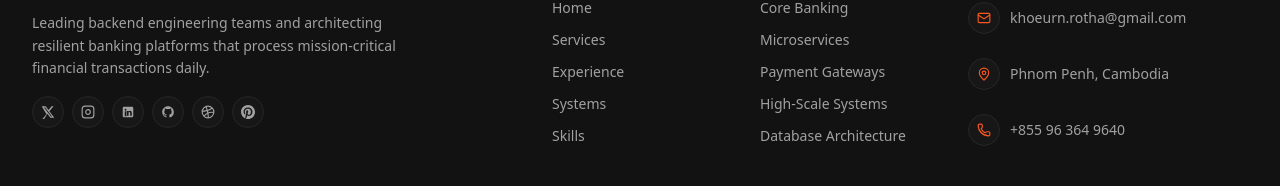
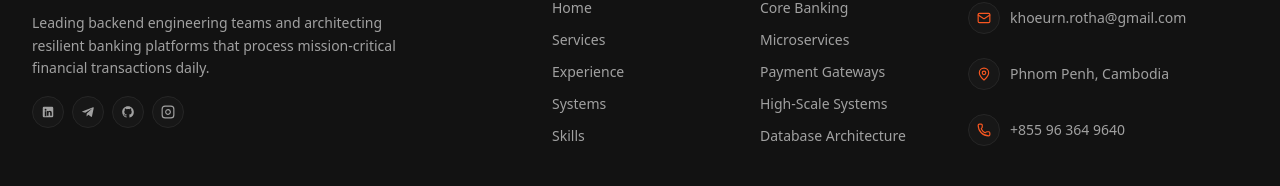
Before and after one commit to pudeth/rotha-portfolio, a React (Vite) app: page / in a window 1280 px wide. Shown: the part 6304-6490 px from the top of the page. Built offline with nearby package versions, Linux system fonts and the light colour scheme; a web font is replaced by a local one.

Commit message:
feat: update footer socials to keep only LinkedIn, Telegram, GitHub, and Instagram

```diff
--- a/src/components/Footer.jsx
+++ b/src/components/Footer.jsx
@@ -10,28 +10,8 @@ export default function Footer({ profile, onOpenContact }) {
   // SVG Icons for social links matching the image footer icons
   const socials = [
     {
-      name: 'X (Twitter)',
-      href: 'https://twitter.com',
-      svg: (
-        <svg className="w-3.5 h-3.5 fill-current" viewBox="0 0 24 24">
-          <path d="M18.244 2.25h3.308l-7.227 8.26 8.502 11.24H16.17l-5.214-6.817L4.99 24.75H1.68l7.73-8.835L1.254 2.25H8.08l4.713 6.231zm-1.161 17.52h1.833L7.084 4.126H5.117z" />
-        </svg>
-      )
-    },
-    {
-      name: 'Instagram',
-      href: 'https://instagram.com',
-      svg: (
-        <svg className="w-3.5 h-3.5 fill-none stroke-current stroke-2" viewBox="0 0 24 24">
-          <rect x="2" y="2" width="20" height="20" rx="5" ry="5" />
-          <path d="M16 11.37A4 4 0 1 1 12.63 8 4 4 0 0 1 16 11.37z" />
-          <line x1="17.5" y1="6.5" x2="17.51" y2="6.5" />
-        </svg>
-      )
-    },
-    {
       name: 'LinkedIn',
-      href: 'https://linkedin.com',
+      href: profile?.linkedin || 'https://www.linkedin.com/in/rotha-khoeurn-23ab0262/',
       svg: (
         <svg className="w-3.5 h-3.5 fill-current" viewBox="0 0 24 24">
           <path d="M19 3a2 2 0 0 1 2 2v14a2 2 0 0 1-2 2H5a2 2 0 0 1-2-2V5a2 2 0 0 1 2-2h14m-.5 15.5v-5.3a3.26 3.26 0 0 0-3.26-3.26c-.85 0-1.84.52-2.28 1.3v-1.11h-2.79v8.37h2.79v-4.93c0-.77.62-1.4 1.39-1.4a1.4 1.4 0 0 1 1.4 1.4v4.93h2.75M6.46 10.9v8.37H9.2V10.9H6.46M7.83 6.45a1.6 1.6 0 1 0 0 3.2 1.6 1.6 0 0 0 0-3.2z" />
@@ -39,8 +19,17 @@ export default function Footer({ profile, onOpenContact }) {
       )
     },
     {
+      name: 'Telegram',
+      href: profile?.telegramUrl || 'https://t.me/rotha_kh',
+      svg: (
+        <svg className="w-3.5 h-3.5 fill-current" viewBox="0 0 24 24">
+          <path d="M20.665 3.717l-17.73 6.837c-1.21.486-1.203 1.161-.222 1.462l4.552 1.42 10.532-6.645c.498-.303.953-.14.579.192l-8.533 7.701h-.002l-.313 4.674c.458 0 .66-.21.916-.457l2.199-2.138 4.573 3.378c.842.464 1.446.225 1.656-.78l2.997-14.121c.307-1.23-.469-1.786-1.272-1.419z" />
+        </svg>
+      )
+    },
+    {
       name: 'GitHub',
-      href: 'https://github.com',
+      href: profile?.github || 'https://github.com/pudeth',
       svg: (
         <svg className="w-3.5 h-3.5 fill-current" viewBox="0 0 24 24">
           <path fillRule="evenodd" clipRule="evenodd" d="M12 2C6.477 2 2 6.484 2 12.017c0 4.425 2.865 8.18 6.839 9.504.5.092.682-.217.682-.483 0-.237-.008-.868-.013-1.703-2.782.605-3.369-1.343-3.369-1.343-.454-1.158-1.11-1.466-1.11-1.466-.908-.62.069-.608.069-.608 1.003.07 1.53 1.032 1.53 1.032.892 1.53 2.341 1.088 2.91.832.092-.647.35-1.088.636-1.338-2.22-.253-4.555-1.113-4.555-4.951 0-1.093.39-1.988 1.029-2.688-.103-.253-.446-1.272.098-2.65 0 0 .84-.27 2.75 1.026A9.564 9.564 0 0112 6.844c.85.004 1.705.115 2.504.337 1.909-1.296 2.747-1.027 2.747-1.027.546 1.379.202 2.398.1 2.651.64.7 1.028 1.595 1.028 2.688 0 3.848-2.339 4.695-4.566 4.943.359.309.678.92.678 1.855 0 1.338-.012 2.419-.012 2.747 0 .268.18.58.688.482A10.019 10.019 0 0022 12.017C22 6.484 17.522 2 12 2z" />
@@ -48,23 +37,13 @@ export default function Footer({ profile, onOpenContact }) {
       )
     },
     {
-      name: 'Dribbble',
-      href: 'https://dribbble.com',
+      name: 'Instagram',
+      href: profile?.instagram || 'https://instagram.com',
       svg: (
         <svg className="w-3.5 h-3.5 fill-none stroke-current stroke-2" viewBox="0 0 24 24">
-          <circle cx="12" cy="12" r="10" />
-          <path d="M19.13 5.09C15.22 9.14 10 10.44 2.25 10.94" />
-          <path d="M21.75 12.84c-6.62-1.41-12.14 1-16.38 6.32" />
-          <path d="M8.5 2.5c2.31 4.54 3.73 9.47 4.25 19" />
-        </svg>
-      )
-    },
-    {
-      name: 'Pinterest',
-      href: 'https://pinterest.com',
-      svg: (
-        <svg className="w-3.5 h-3.5 fill-current" viewBox="0 0 24 24">
-          <path d="M12.017 0C5.396 0 .029 5.367.029 11.987c0 5.079 3.158 9.417 7.618 11.162-.105-.949-.199-2.403.041-3.439.219-.937 1.406-5.957 1.406-5.957s-.359-.72-.359-1.781c0-1.663.967-2.911 2.171-2.911 1.024 0 1.518.769 1.518 1.69 0 1.029-.655 2.568-.994 3.995-.283 1.194.599 2.169 1.777 2.169 2.133 0 3.772-2.249 3.772-5.495 0-2.873-2.064-4.882-5.012-4.882-3.414 0-5.418 2.561-5.418 5.207 0 1.031.397 2.138.893 2.738a.36.36 0 0 1 .083.345l-.333 1.36c-.053.22-.174.267-.402.161-1.499-.698-2.436-2.889-2.436-4.649 0-3.785 2.75-7.262 7.929-7.262 4.163 0 7.398 2.967 7.398 6.931 0 4.136-2.607 7.464-6.227 7.464-1.216 0-2.359-.631-2.75-1.378l-.748 2.853c-.271 1.043-1.002 2.35-1.492 3.146 1.124.347 2.317.535 3.554.535 6.627 0 12-5.373 12-12C24.017 5.367 18.644 0 12.017 0z" />
+          <rect x="2" y="2" width="20" height="20" rx="5" ry="5" />
+          <path d="M16 11.37A4 4 0 1 1 12.63 8 4 4 0 0 1 16 11.37z" />
+          <line x1="17.5" y1="6.5" x2="17.51" y2="6.5" />
         </svg>
       )
     }
```
